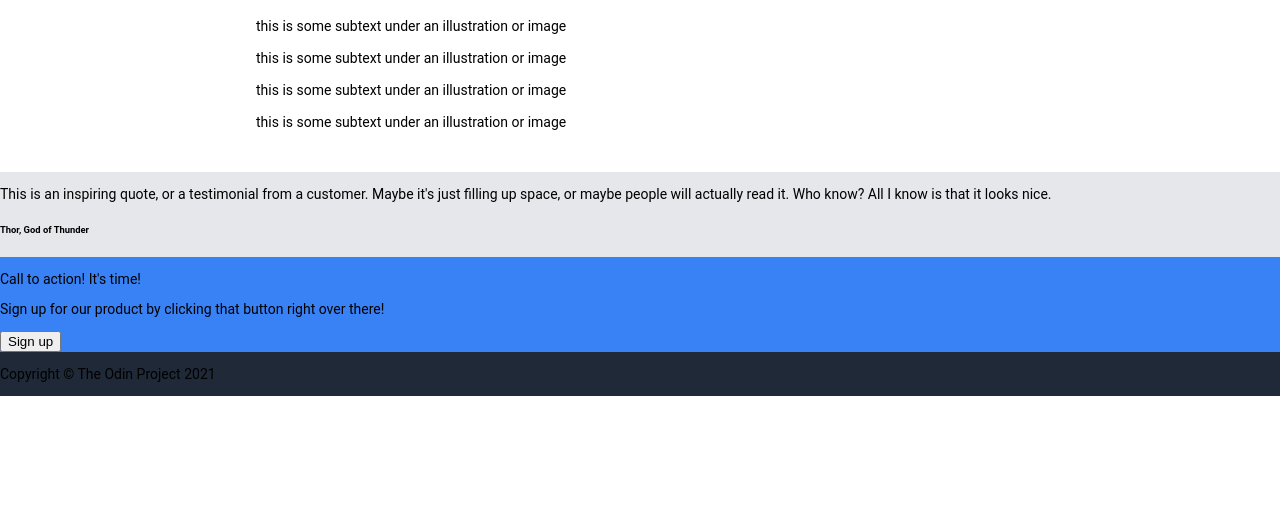
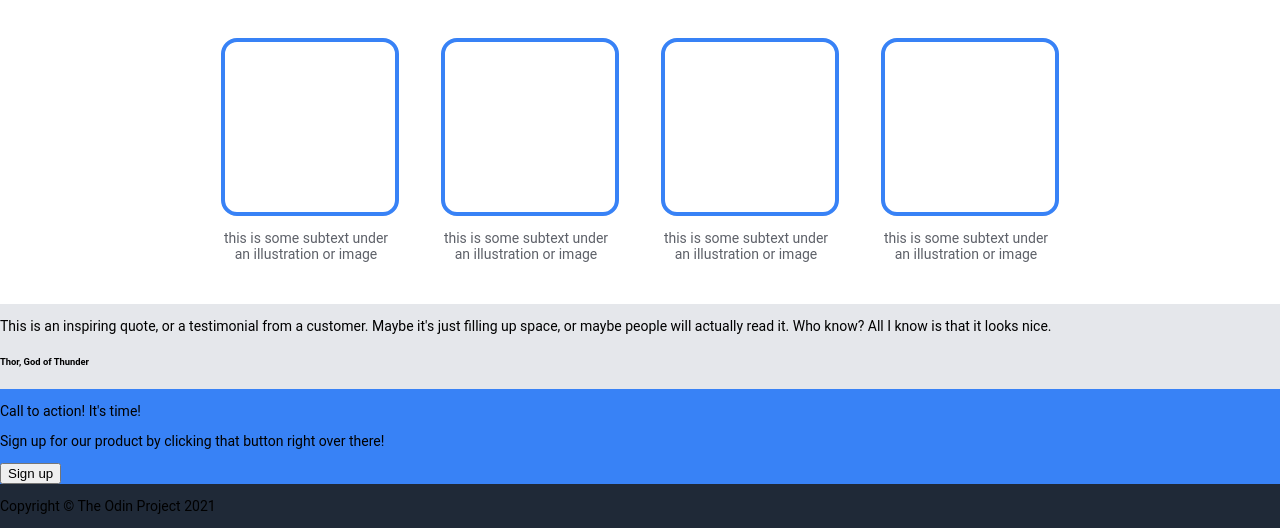
Before and after one commit to HassanAlnaggar99/landing-page, a plain HTML site: page index.html in a window 1280 px wide. Shown: the part 618-1146 px from the top of the page. Before the commit the page ends 1014 px from the top, so only its background shows below. Drawn offline with Linux system fonts and the light colour scheme.

Commit message:
finished info part

```diff
--- a/css/style.css
+++ b/css/style.css
@@ -84,7 +84,7 @@ li a {
 
 .header-image {
   flex: 1;
-  background-color: #4e5565;
+  background-color: #6d747e;
 
   display: flex;
   justify-content: center;
@@ -105,6 +105,32 @@ li a {
   font-weight: 900;
   color: #1F2937;
   text-align: center;
+  margin: 1.5em 0;
+}
+
+.info .columns {
+  display: flex;
+  justify-content: center;
+  gap: 3em;
+}
+
+.info .col {
+
+}
+
+.col-img {
+  width: 170px;
+  height: 170px;
+  border: 4px solid #3882F6;
+  border-radius: 16px;
+
+  margin-bottom: 1em;
+}
+
+.col .text {
+  color: #5e6169;
+  width: 170px;
+  text-align: center;
 }
 
 .quote {
--- a/index.html
+++ b/index.html
@@ -36,22 +36,22 @@
   <div class="content">
     <div class="info">
       <h3>Some random information.</h3>
-      <div>
+      <div class="columns">
         <div class="col">
-          <img src="" alt="">
-          <div>this is some subtext under an illustration or image</div>
+          <div class="col-img"></div>
+          <div class="text">this is some subtext under an illustration or image</div>
         </div>
         <div class="col">
-          <img src="" alt="">
-          <div>this is some subtext under an illustration or image</div>
+          <div class="col-img"></div>
+          <div class="text">this is some subtext under an illustration or image</div>
         </div>
         <div class="col">
-          <img src="" alt="">
-          <div>this is some subtext under an illustration or image</div>
+          <div class="col-img"></div>
+          <div class="text">this is some subtext under an illustration or image</div>
         </div>
         <div class="col">
-          <img src="" alt="">
-          <div>this is some subtext under an illustration or image</div>
+          <div class="col-img"></div>
+          <div class="text">this is some subtext under an illustration or image</div>
         </div>
       </div>
     </div>
```
